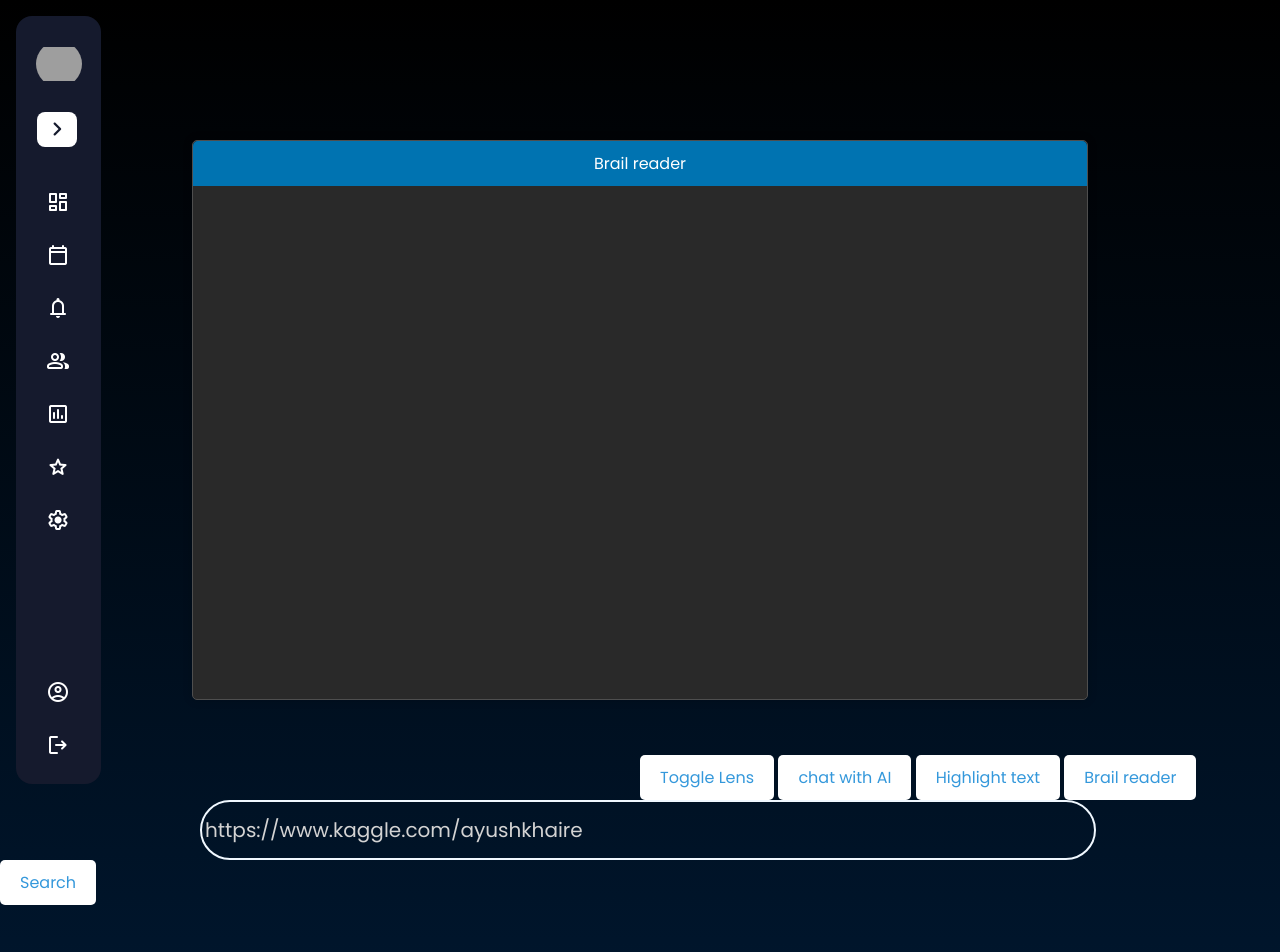
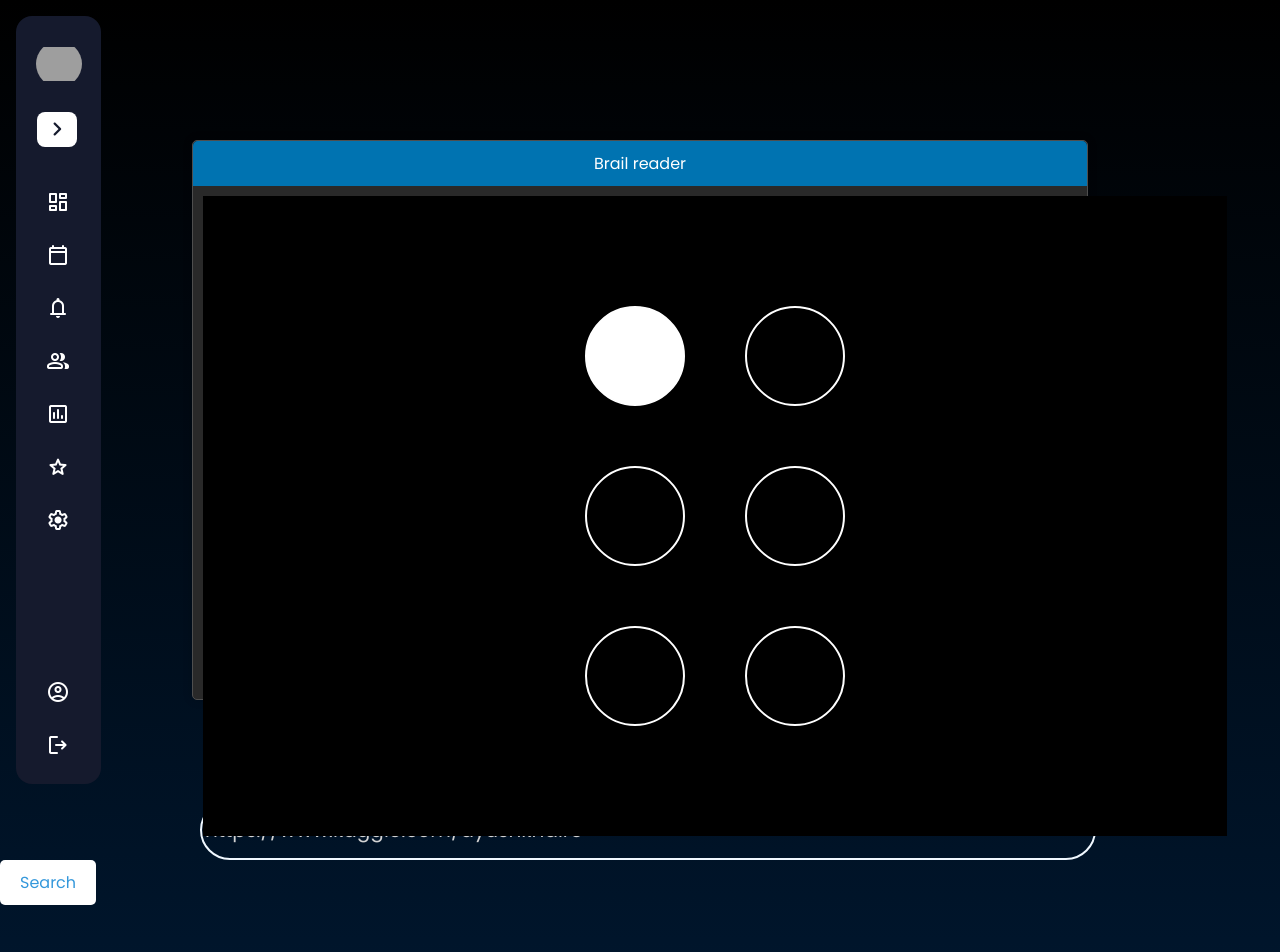
Before and after one commit to AYUSHKHAIRE/web-view, a Django app: template accessweb/templates/browse/main.html in a window 1280 px wide, after a click on "Brail reader". Shown: the top 952 px of the page. Run offline with Django 5.2, Linux system fonts and the light colour scheme; the template is opened without the code that fills it, so the values that code supplies are empty; the visitor is signed in with stand-in values (Sample User, id 1); parts of the project's set-up code (start-up, migrations or seed data) failed here and were passed over; some libraries are stand-ins or nearby versions; grey boxes are pictures that could not be loaded.

Commit message:
added brail styles

```diff
--- a/accessweb/static/css/style.css
+++ b/accessweb/static/css/style.css
@@ -536,3 +536,40 @@ button:hover {
     padding: 10px;
   }
 }
+
+/* brail handler */
+.brail-reader .mainbrailcolordiv{
+  width: 80vw;
+  height: 80vh;
+  display: flex;
+  justify-content: center;
+  align-items: center;
+  background-color: #000000;
+  position: fixed;
+}
+
+.braildiv .mainbrailstrip{
+  display: flex;
+  align-items: center;
+  text-align: center;
+  justify-content: center;
+  flex-direction: row;
+}
+
+.brailcol{
+  display: flex;
+  align-items: center;
+  justify-content: center;
+  text-align: center;
+  flex-direction: column;
+}
+
+.brailcol .dot{
+  display: flex;
+  width: 100px;
+  height: 100px;
+  border-radius: 50%;
+  background-color: #ffffff;
+  margin: 30px;
+  border: 2px double white;
+}
```
